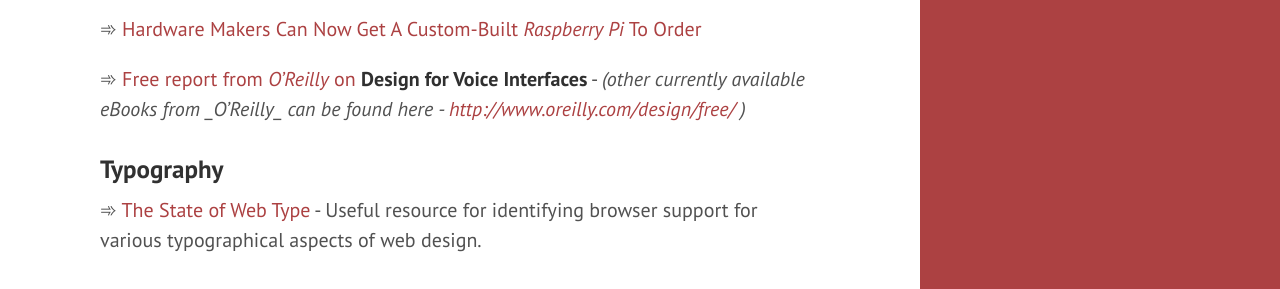
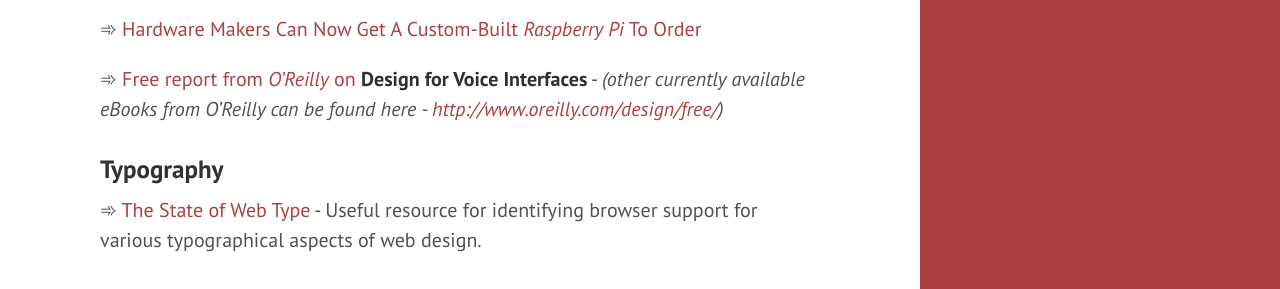
Before and after one commit to whitingx/whitingx.github.io, a Jekyll site: the page built from _posts/2015-10-28-journal-v1-i1.md, in a window 1280 px wide and 900 px high, scrolled down 1789 px. Shown: the part 194-483 px from the top of the window. Built offline with Jekyll 4.4.1, drawn with Linux system fonts in a browser that asks for light colours; some web fonts are replaced; comment, search, counter and statistics services are not loaded.

Commit message:
format fix

```diff
--- a/_posts/2015-10-28-journal-v1-i1.md
+++ b/_posts/2015-10-28-journal-v1-i1.md
@@ -36,7 +36,7 @@
 
 ➾ [Hardware Makers Can Now Get A Custom-Built _Raspberry Pi_ To Order](http://readwrite.com/2015/10/27/custom-built-raspberry-pi)
 
-➾ [Free report from _O’Reilly_ on **Design for Voice Interfaces**](http://www.oreilly.com/design/free/design-for-voice-interfaces.csp) - *(other currently available eBooks from _O'Reilly_ can be found here - [http://www.oreilly.com/design/free/](http://www.oreilly.com/design/free/) )*
+➾ [Free report from _O’Reilly_ on **Design for Voice Interfaces**](http://www.oreilly.com/design/free/design-for-voice-interfaces.csp) - _(other currently available eBooks from O'Reilly can be found here - [http://www.oreilly.com/design/free/](http://www.oreilly.com/design/free/))_
 
 ### Typography
 ➾ [The State of Web Type](http://stateofwebtype.com/) - Useful resource for identifying browser support for various typographical aspects of web design.
```
